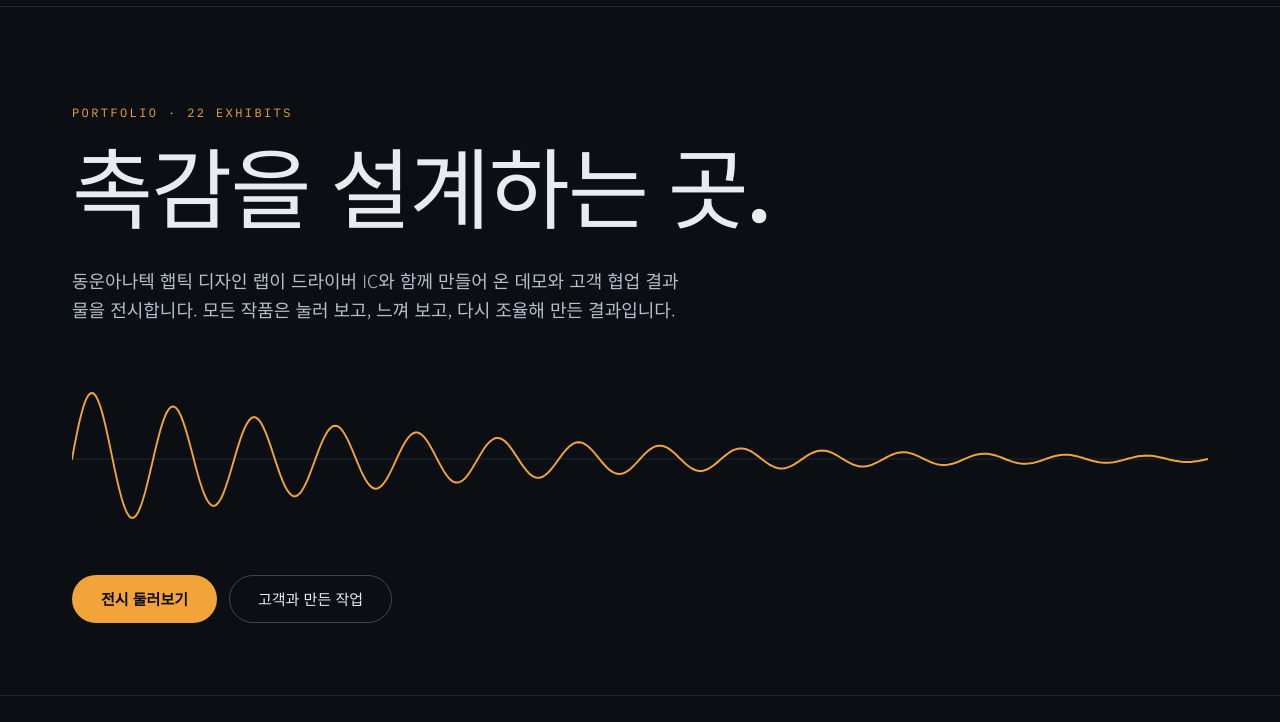
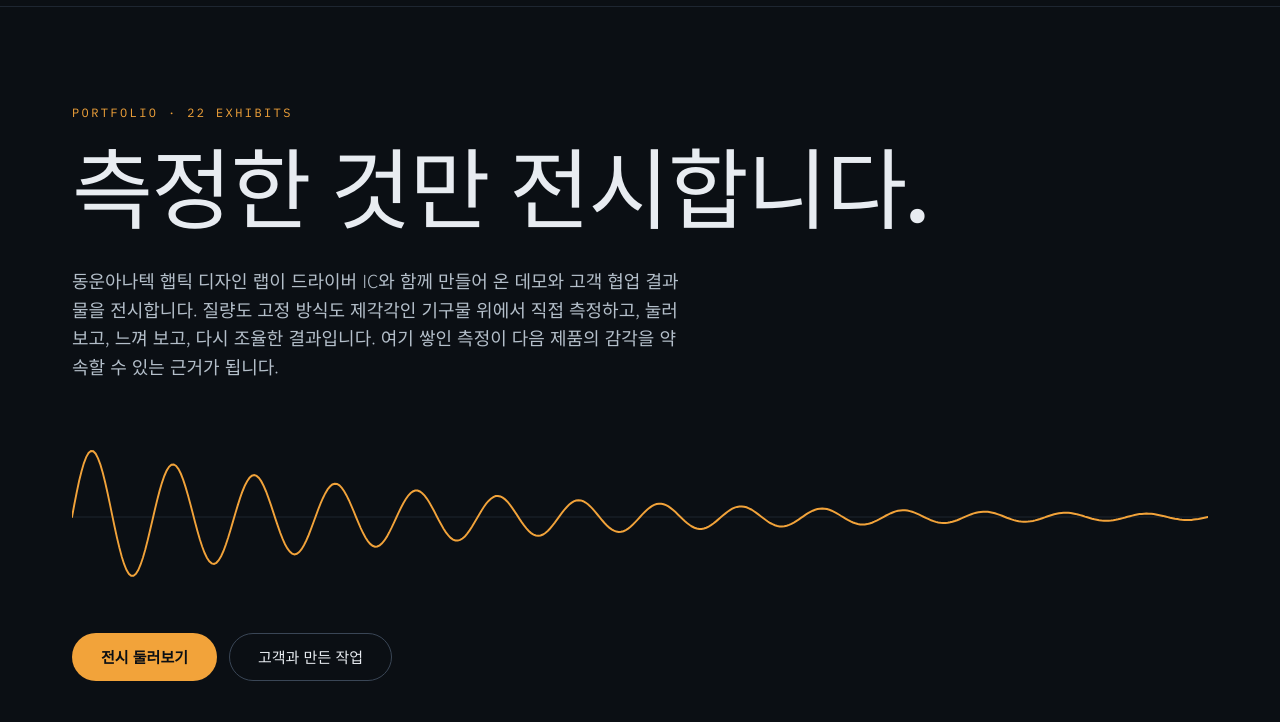
Before and after one commit to magi8051/dwa-haptic-brand-releases, a plain HTML site: page gallery/index.html in a window 1280 px wide. Shown: the part 78-800 px from the top of the page. Drawn offline with Linux system fonts and the light colour scheme.

Commit message:
Reframe the gallery around measurement breadth, not lineup breadth
"Our lineup is broad" loses to any competitor with more parts, and it
argues on the spec-sheet axis the brand page just abandoned. The same
exhibits make a claim that cannot be answered by part count: every one
of them was measured on a housing with its own mass, mounting and
resonance, which is what makes a promise about the next product
possible.

Co-Authored-By: Claude Opus 5 <noreply@anthropic.com>
Claude-Session: https://claude.ai/code/session_01PW3TFynEnSXci3cjkWjBye

```diff
--- a/gallery/index.html
+++ b/gallery/index.html
@@ -34,8 +34,8 @@
   <section class="hero">
     <div class="wrap">
       <div class="eyebrow">PORTFOLIO · <span id="count">0</span> EXHIBITS</div>
-      <h1>촉감을 설계하는 곳.</h1>
-      <p>동운아나텍 햅틱 디자인 랩이 드라이버 IC와 함께 만들어 온 데모와 고객 협업 결과물을 전시합니다. 모든 작품은 눌러 보고, 느껴 보고, 다시 조율해 만든 결과입니다.</p>
+      <h1>측정한 것만 전시합니다.</h1>
+      <p>동운아나텍 햅틱 디자인 랩이 드라이버 IC와 함께 만들어 온 데모와 고객 협업 결과물을 전시합니다. 질량도 고정 방식도 제각각인 기구물 위에서 직접 측정하고, 눌러 보고, 느껴 보고, 다시 조율한 결과입니다. 여기 쌓인 측정이 다음 제품의 감각을 약속할 수 있는 근거가 됩니다.</p>
       <svg id="heroWave" class="hero-wave" viewBox="0 0 1200 160" preserveAspectRatio="none" aria-hidden="true"></svg>
       <div class="cta-row">
         <a class="btn btn-fill" href="#exhibits">전시 둘러보기</a>
```
Also changed, not shown: 1 other file.
